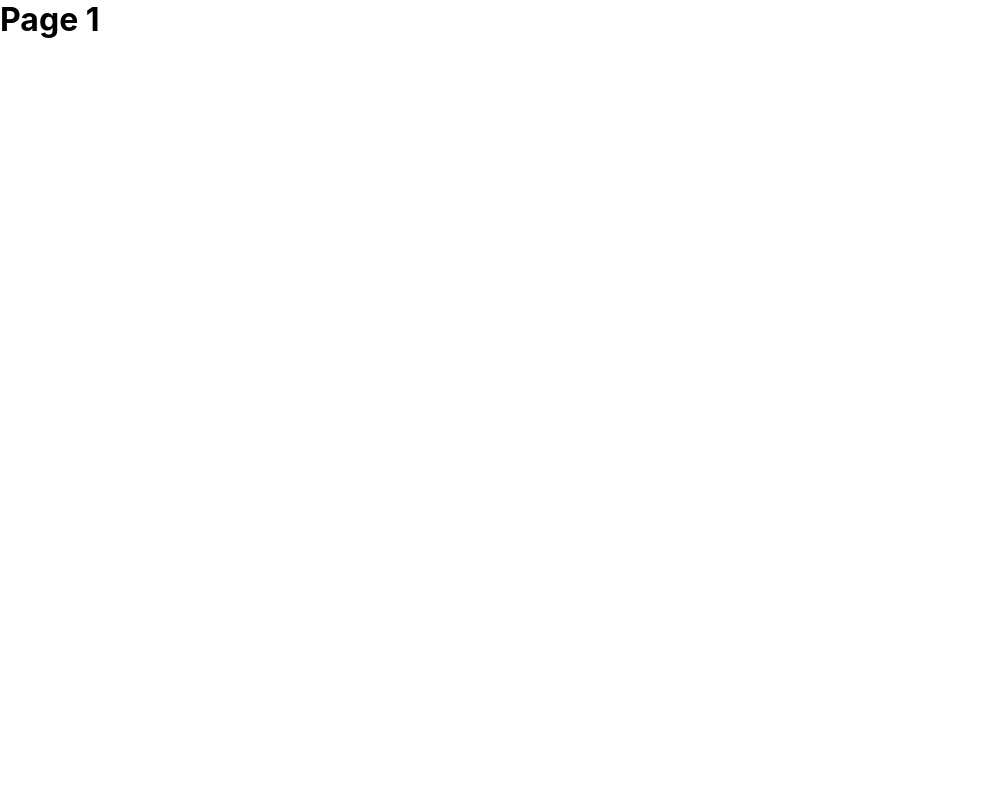
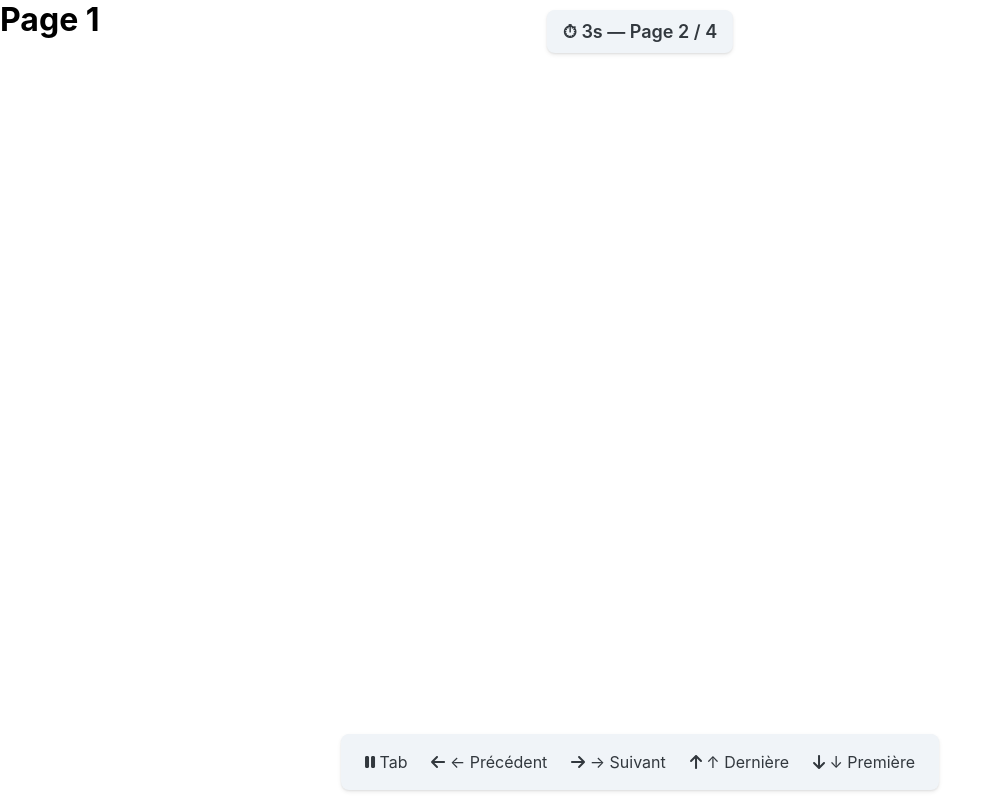
Before and after one commit to Abbv75/XIBO-react, a React (Create React App) app: page /page1 in a window 1280 px wide. Shown: the whole page, without its empty margins (0-1000 px from the left). Built offline with nearby package versions, Linux system fonts and the light colour scheme; no server answers.

Commit message:
`Refactored App component to include PageLooper, updated Routes, and removed pagePath.js file`

```diff
--- a/src/App.tsx
+++ b/src/App.tsx
@@ -1,13 +1,13 @@
-import React from 'react';
-import { BrowserRouter } from 'react-router-dom';
-import Router from './Routes';
-import 'react-toastify/dist/ReactToastify.css';
+import React from "react";
+import { BrowserRouter } from "react-router-dom";
+import PageLooper from "./components/PageLooper";
+import Router from "./Routes";
 
 const App: React.FC = () => {
-
   return (
     <BrowserRouter>
       <Router />
+      <PageLooper />
     </BrowserRouter>
   );
 };
--- a/src/Routes/index.tsx
+++ b/src/Routes/index.tsx
@@ -6,6 +6,7 @@ const Router = () => {
       <Route path="/" element={<h1>Accueil</h1>} />
       <Route path="/page1" element={<h1>Page 1</h1>} />
       <Route path="/page2" element={<h1>Page 2</h1>} />
+      <Route path="/page3" element={<h1>Page 3</h1>} />
     </Routes>
   );
 };
--- /dev/null
+++ b/src/components/PageLooper/index.tsx
@@ -0,0 +1,131 @@
+import React, { useEffect, useState, useRef } from "react";
+import { useNavigate } from "react-router-dom";
+import { Sheet, Typography } from "@mui/joy";
+import {
+    faPause,
+    faPlay,
+    faArrowRight,
+    faArrowLeft,
+    faArrowUp,
+    faArrowDown,
+} from "@fortawesome/free-solid-svg-icons";
+import { FontAwesomeIcon } from "@fortawesome/react-fontawesome";
+import { PAGE_LIST } from "../../constant";
+
+const PageLooper: React.FC = () => {
+    const navigate = useNavigate();
+    const [currentIndex, setCurrentIndex] = useState(0);
+    const [isPlaying, setIsPlaying] = useState(true);
+    const [timeLeft, setTimeLeft] = useState(PAGE_LIST[0].duration / 1000); // en secondes
+    const timerRef = useRef<NodeJS.Timeout | null>(null);
+
+    // Navigation helpers
+    const nextPage = () => setCurrentIndex((prev) => (prev + 1) % PAGE_LIST.length);
+    const prevPage = () =>
+        setCurrentIndex((prev) => (prev === 0 ? PAGE_LIST.length - 1 : prev - 1));
+    const firstPage = () => setCurrentIndex(0);
+    const lastPage = () => setCurrentIndex(PAGE_LIST.length - 1);
+
+    // Boucle automatique
+    useEffect(() => {
+        if (!isPlaying) return; // ne lance pas le timer si en pause
+
+        const { path, duration } = PAGE_LIST[currentIndex];
+        navigate(path);
+        setTimeLeft(duration / 1000);
+
+        if (!isPlaying) return;
+
+        timerRef.current = setInterval(() => {
+            setTimeLeft((prev) => {
+                if (prev <= 1) {
+                    nextPage();
+                    return duration / 1000; // reset du timer
+                }
+                return prev - 1;
+            });
+        }, 1000);
+
+        return () => {
+            if (timerRef.current) clearInterval(timerRef.current);
+        };
+    }, [currentIndex, isPlaying, navigate]);
+
+    // Gestion du clavier
+    useEffect(() => {
+        const handleKey = (e: KeyboardEvent) => {
+            switch (e.key) {
+                case "Tab":
+                    e.preventDefault();
+                    setIsPlaying((p) => !p); break;
+                case "ArrowRight": nextPage(); break;
+                case "ArrowLeft": prevPage(); break;
+                case "ArrowUp": lastPage(); break;
+                case "ArrowDown": firstPage(); break;
+            }
+        };
+
+        window.addEventListener("keydown", handleKey);
+        return () => window.removeEventListener("keydown", handleKey);
+    }, []);
+
+    return (
+        <>
+            {/* En haut : Timer + page info */}
+            <Sheet
+                variant="soft"
+                sx={{
+                    position: "fixed",
+                    top: 10,
+                    left: "50%",
+                    transform: "translateX(-50%)",
+                    px: 2,
+                    py: 1,
+                    borderRadius: "md",
+                    boxShadow: "sm",
+                    zIndex: 1000,
+                }}
+            >
+                <Typography level="body-lg" fontWeight="lg">
+                    ⏱ {timeLeft}s — Page {currentIndex + 1} / {PAGE_LIST.length}
+                </Typography>
+            </Sheet>
+
+            {/* En bas : Guide des actions clavier */}
+            <Sheet
+                variant="soft"
+                sx={{
+                    position: "fixed",
+                    bottom: 10,
+                    left: "50%",
+                    transform: "translateX(-50%)",
+                    display: "flex",
+                    gap: 3,
+                    px: 3,
+                    py: 2,
+                    borderRadius: "md",
+                    boxShadow: "sm",
+                    zIndex: 1000,
+                }}
+            >
+                <Typography level="body-md">
+                    <FontAwesomeIcon icon={isPlaying ? faPause : faPlay} /> Tab
+                </Typography>
+                <Typography level="body-md">
+                    <FontAwesomeIcon icon={faArrowLeft} /> ← Précédent
+                </Typography>
+                <Typography level="body-md">
+                    <FontAwesomeIcon icon={faArrowRight} /> → Suivant
+                </Typography>
+                <Typography level="body-md">
+                    <FontAwesomeIcon icon={faArrowUp} /> ↑ Dernière
+                </Typography>
+                <Typography level="body-md">
+                    <FontAwesomeIcon icon={faArrowDown} /> ↓ Première
+                </Typography>
+            </Sheet>
+        </>
+    );
+};
+
+export default PageLooper;
--- a/src/constant/index.js
+++ b/src/constant/index.js
@@ -1,4 +1,4 @@
-export { default as PAGE_PATH } from "./pagePath.js";
+export { default as PAGE_LIST } from "./pageList";
 export { default as IMAGES } from "./image";
 
 export const IMAGE_URL = process.env.REACT_APP_IMAGE_URL || `https://temp.karlocar.com/public/api/boutiques/image`
--- /dev/null
+++ b/src/constant/pageList.js
@@ -0,0 +1,6 @@
+export default [
+    { path: "/", duration: 5000 },
+    { path: "/page1", duration: 3000 },
+    { path: "/page2", duration: 7000 },
+    { path: "/page3", duration: 4000 },
+];
```
Also changed, not shown: src/constant/pagePath.js (deleted, +0 -43 lines).
